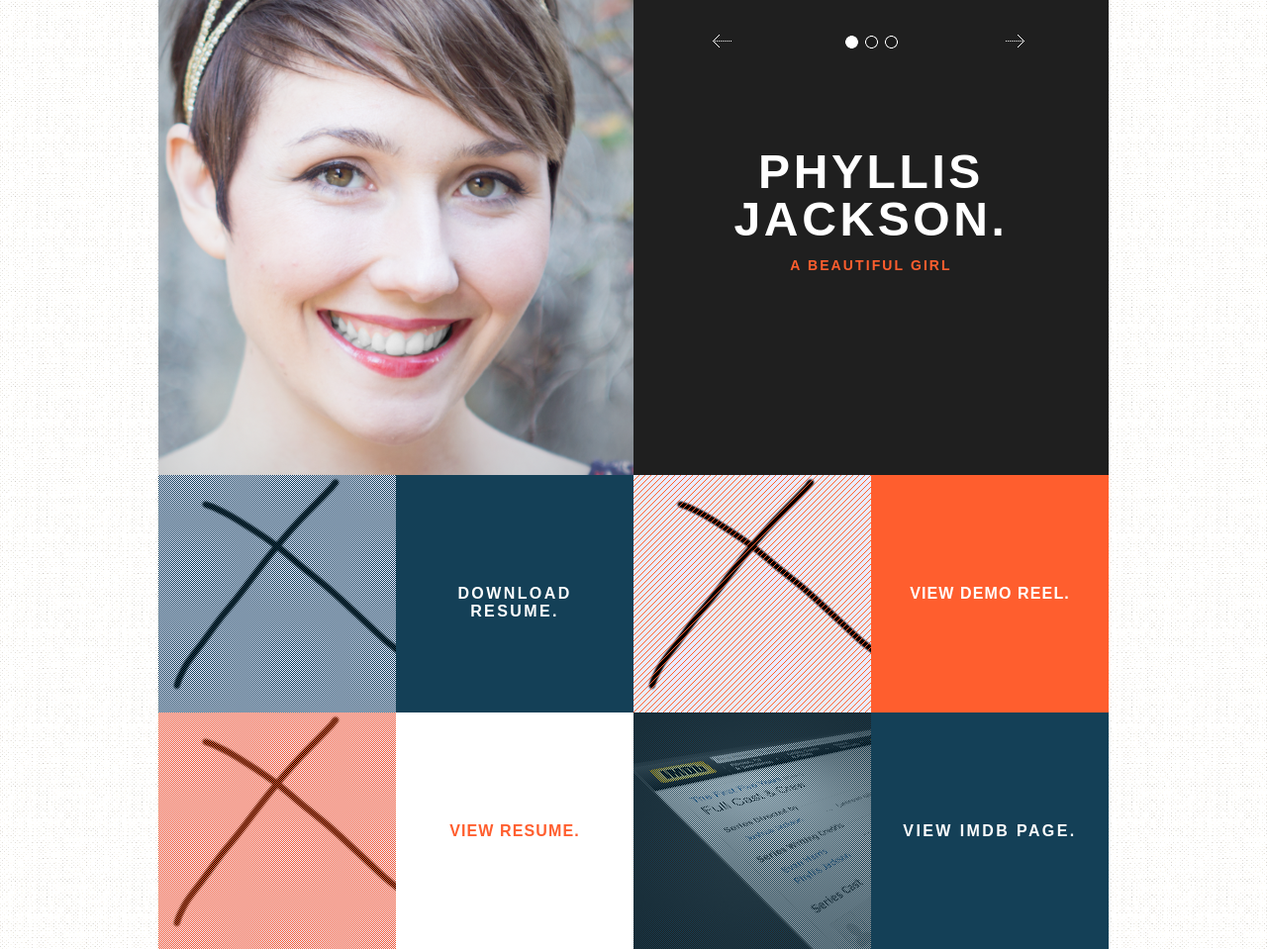
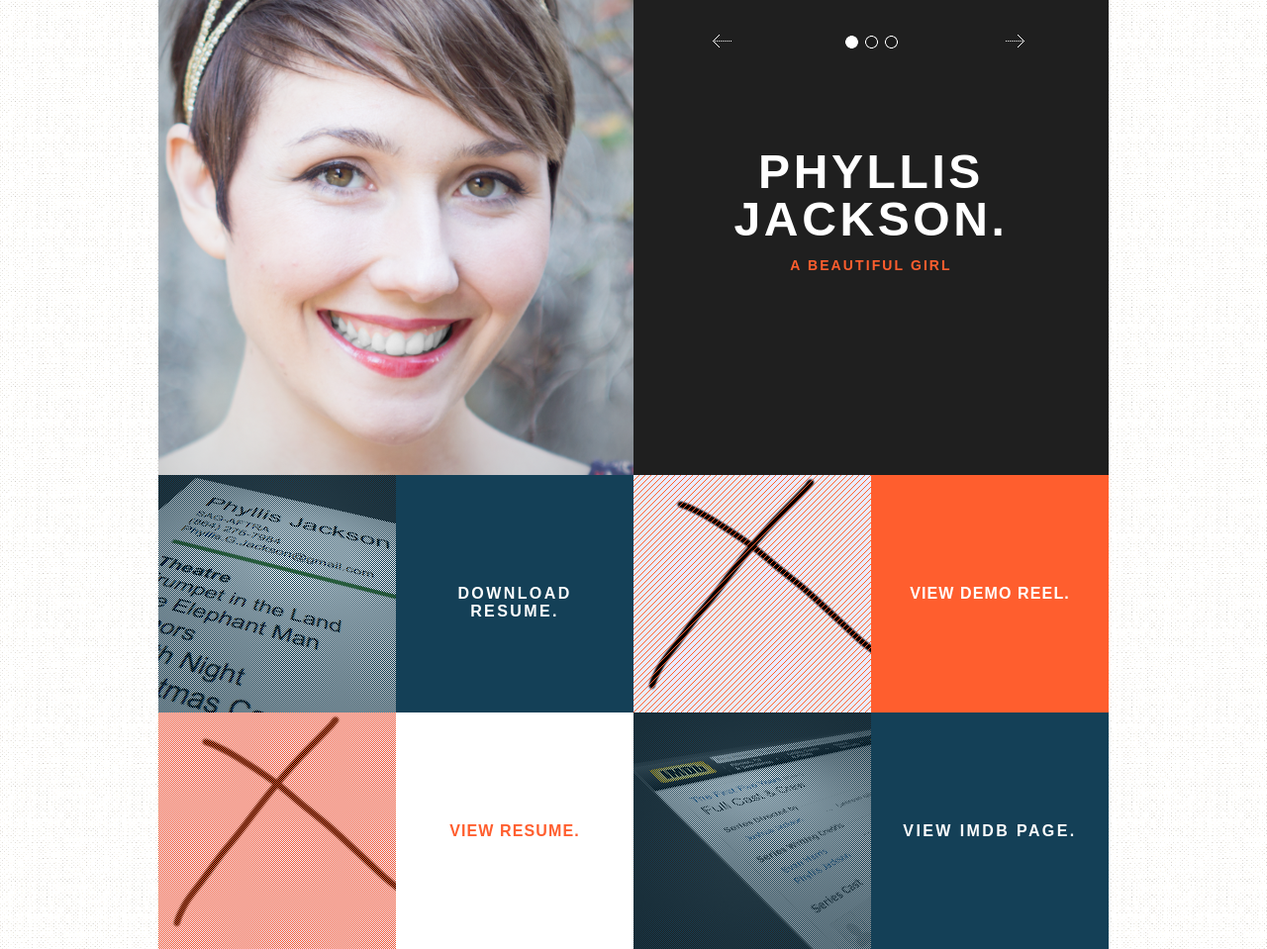
Before and after one commit to AgentJJ24/phyllisSite, a Flask app: page / in a window 1280 px wide. Shown: the top 959 px of the page at 99% size. Run offline with Flask 2, Linux system fonts and the light colour scheme; some libraries are stand-ins or nearby versions.

Commit message:
Added resume pic

```diff
--- a/app/templates/index.html
+++ b/app/templates/index.html
@@ -56,7 +56,7 @@
                 <section class="featured-content">
 
                     <div class="smallbox blue">
-                        <img class="attachment-square_thumbnail wp-post-image" width=240 height=240 alt="Phyllis Resume pic" src="/static/images/temp1.png"></img>
+                        <img class="attachment-square_thumbnail wp-post-image" width=240 height=240 alt="Phyllis Resume pic" src="/static/images/resumepic.jpg"></img>
                     </div>
                     <a class="texture-1" href="/static/pdf/PhyllisJACKSON_Resume.pdf">
                         <h2 style="padding-top: 111px;">Download Resume.</h2>
```
Also changed, not shown: app/static/images/resumepic.jpg (added).
